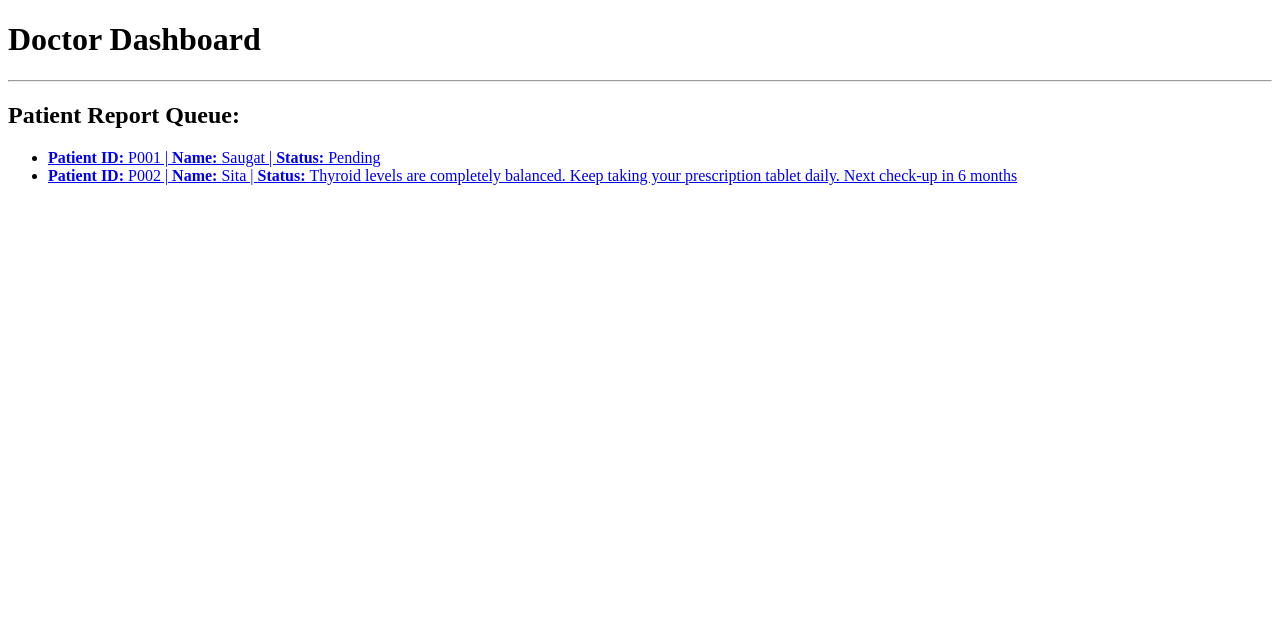
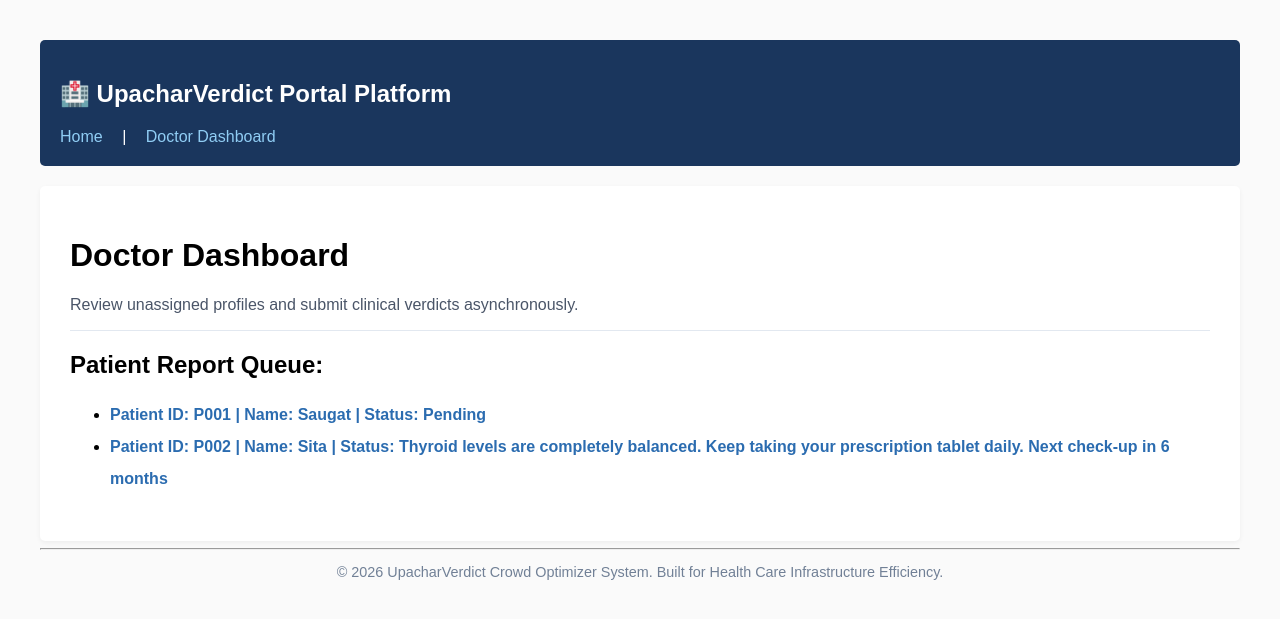
Before and after one commit to SaugatPanta10/hospital-crowd-management, a Django app: page /doctor/ in a window 1280 px wide. Shown: the top 619 px of the page. Run offline with Django 5.2, Linux system fonts and the light colour scheme; data comes from the database, SQL or seed files in the repository.

Commit message:
Feat: Refactor doctor dashboard template using base template

```diff
--- /dev/null
+++ b/records/templates/records/base.html
@@ -0,0 +1,29 @@
+<!DOCTYPE html>
+<html lang="en">
+<head>
+    <meta charset="UTF-8">
+    <meta name="viewport" content="width=device-width, initial-scale=1.0">
+    <title>{% block title %}UpacharVerdict{% endblock %}</title>
+</head>
+<body style="font-family: Arial, sans-serif; margin: 40px; background-color: #fafafa;">
+
+    <header style="background-color: #1a365d; padding: 20px; color: white; border-radius: 5px;">
+        <h2>🏥 UpacharVerdict Portal Platform</h2>
+        <nav>
+            <a href="{% url 'home' %}" style="color: #90cdf4; margin-right: 15px; text-decoration: none;">Home</a> |
+            <a href="{% url 'doctor_dashboard' %}" style="color: #90cdf4; margin-left: 15px; text-decoration: none;">Doctor Dashboard</a>
+        </nav>
+    </header>
+
+    <main style="background-color: white; padding: 30px; margin-top: 20px; border-radius: 5px; box-shadow: 0 2px 5px rgba(0,0,0,0.05);">
+        {% block content %}
+        {% endblock %}
+    </main>
+
+    <footer style="margin-top: 5px; text-align: center; color: #718096; font-size: 0.9em;">
+        <hr>
+        <p>&copy; 2026 UpacharVerdict Crowd Optimizer System. Built for Health Care Infrastructure Efficiency.</p>
+    </footer>
+
+</body>
+</html>
--- a/records/templates/records/doctor_dashboard.html
+++ b/records/templates/records/doctor_dashboard.html
@@ -1,30 +1,23 @@
-<!DOCTYPE html>
-<html lang = "eng">
-    <head>
-        <meta charset = "UTF-8">
-        <meta name = "viewport" content = "width=device-width, initial-scale=1.0">
-        <title> Doctor Dashboard </title>
-    </head>
-    <body>
+{% extends 'records/base.html' %}
+
+{% block title %}Doctor Dashboard - UpacharVerdict{% endblock %}
+
+{% block content %}
     <h1>Doctor Dashboard</h1>
-    <hr>
+    <p style="color: #4a5568;">Review unassigned profiles and submit clinical verdicts asynchronously.</p>
+    <hr style="border: 0; border-top: 1px solid #e2e8f0; margin-bottom: 20px;">
 
     <h2>Patient Report Queue:</h2>
 
-    <ul>
+    <ul style="line-height: 2;">
         {% for report in reports %}
-
         <li>
-            <a href="{% url 'patient_detail' report.patient_id %}">
-            <strong> Patient ID: </strong> {{ report.patient_id }} |
-            <strong> Name: </strong> {{report.patient_name }} |
-            <strong> Status: </strong> {{report.verdict }}
-        </a>
+            <a href="{% url 'patient_detail' report.patient_id %}" style="color: #2b6cb0; text-decoration: none; font-weight: bold;">
+                Patient ID: {{ report.patient_id }} | Name: {{ report.patient_name }} | Status: {{ report.verdict }}
+            </a>
         </li>
         {% empty %}
-        <p> No pending reports in the system.</p>
+        <p style="color: #718096; font-style: italic;">No pending reports in the system.</p>
         {% endfor %}
-
     </ul>
-    </body>
-</html>
+{% endblock %}
--- a/records/urls.py
+++ b/records/urls.py
@@ -4,6 +4,6 @@ from . import views  # '.' means current folder, views means import views.py fro
 # this is the list of all URL routes in this app.
 urlpatterns = [ # it must be called exactly urlpatterns as this is a special django variable name
     path('', views.home_view, name = 'home'),
-    path('doctor/', views.doctor_dashboard_view, name = "doctor dashboard"),
+    path('doctor/', views.doctor_dashboard_view, name = "doctor_dashboard"),
     path('patient/<str:patient_id>/', views.patient_detail_view, name = 'patient_detail')
 ]
```
Also changed, not shown: records/templates/records/home.html (+8 -13 lines).
